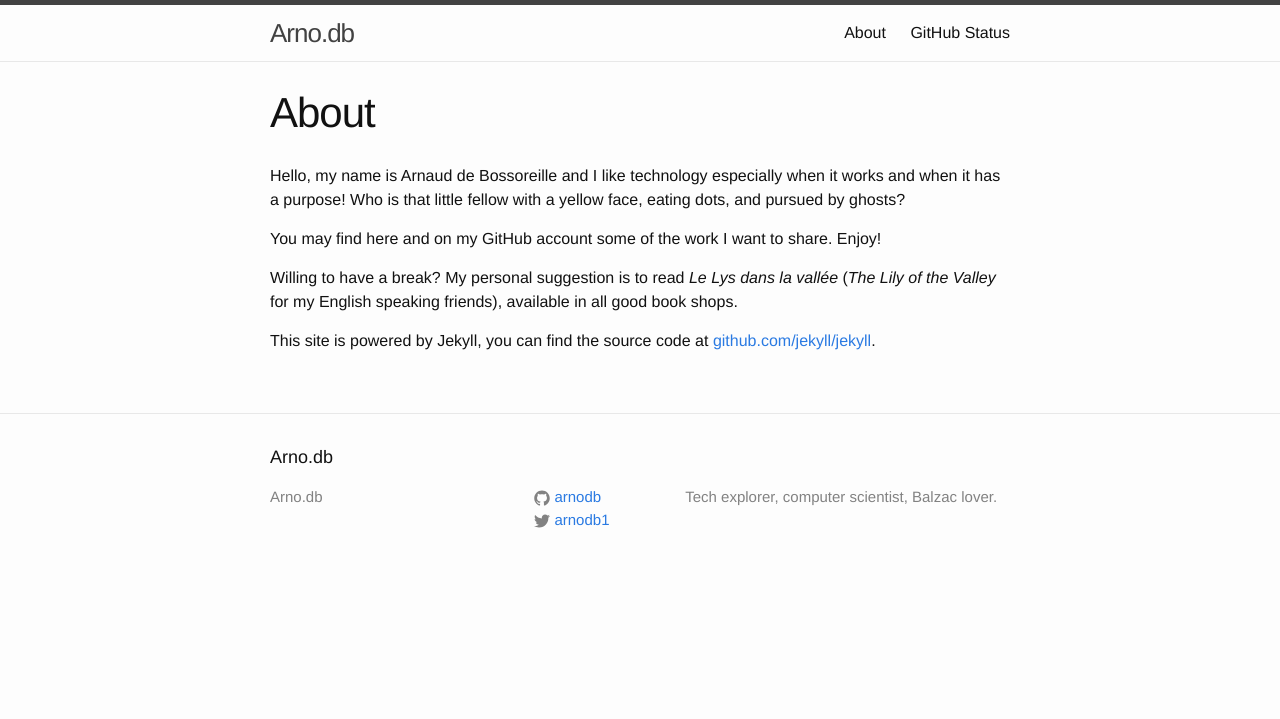
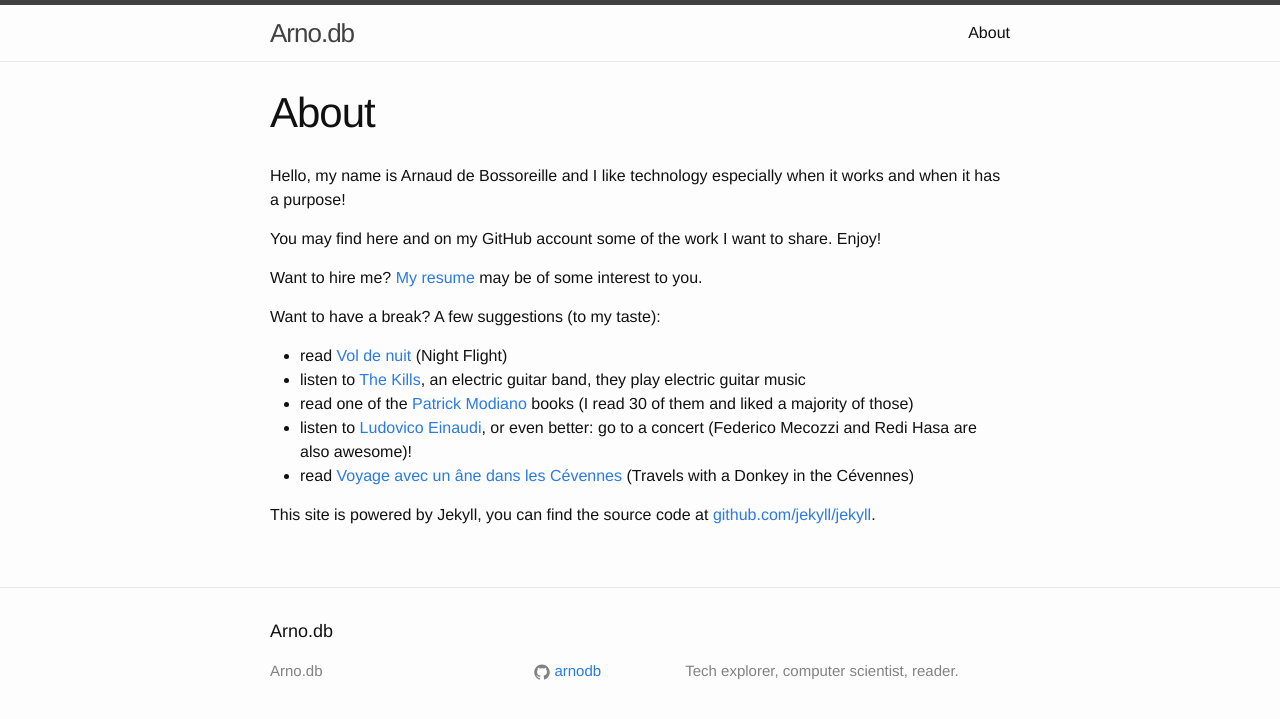
Before and after one commit to arnodb/arnodb.github.io, a Jekyll site: the page built from about.md, in a window 1280 px wide. Shown: the top 719 px of the page. Built offline with Jekyll 4.4.1, drawn with Linux system fonts in a browser that asks for light colours.

Commit message:
Update pages

```diff
--- a/_config.yml
+++ b/_config.yml
@@ -2,9 +2,8 @@
 title: Arno.db
 email:
 description:
-  Tech explorer, computer scientist, Balzac lover.
+  Tech explorer, computer scientist, reader.
 url: "http://arnodb.github.io"
-twitter_username: arnodb1
 github_username:  arnodb
 
 # Build settings
--- a/_data/github_arnodb.yml
+++ /dev/null
@@ -1,6 +0,0 @@
-- owner:
-    login: arnodb
-  name: web-renderer
-  full_name: arnodb/web-renderer
-  branches:
-    - name: master
--- a/_posts/2015-10-23-github-status-in-jekyll.markdown
+++ b/_posts/2015-10-23-github-status-in-jekyll.markdown
@@ -1,6 +1,7 @@
 ---
 layout: post
 title: GitHub status in Jekyll
+published: false
 ---
 
 GitHub continuous integration status of multiple repositories in a single Jekyll page.
--- a/about.md
+++ b/about.md
@@ -6,12 +6,19 @@ nav_order: 100
 ---
 
 Hello, my name is Arnaud de Bossoreille and I like technology especially when it works and when it
-has a purpose! Who is that little fellow with a yellow face, eating dots, and pursued by ghosts?
+has a purpose!
 
 You may find here and on my GitHub account some of the work I want to share. Enjoy!
 
-Willing to have a break? My personal suggestion is to read *Le Lys dans la vallée* (*The Lily of the
-Valley* for my English speaking friends), available in all good book shops.
+Want to hire me? [My resume](/resume) may be of some interest to you.
+
+Want to have a break? A few suggestions (to my taste):
+
+* read [Vol de nuit](https://fr.wikipedia.org/wiki/Vol_de_nuit) (Night Flight)
+* listen to [The Kills](https://thekills.tv/), an electric guitar band, they play electric guitar music
+* read one of the [Patrick Modiano](https://fr.wikipedia.org/wiki/Patrick_Modiano) books (I read 30 of them and liked a majority of those)
+* listen to [Ludovico Einaudi](https://en.wikipedia.org/wiki/Ludovico_Einaudi), or even better: go to a concert (Federico Mecozzi and Redi Hasa are also awesome)!
+* read [Voyage avec un âne dans les Cévennes](https://fr.wikipedia.org/wiki/Voyage_avec_un_%C3%A2ne_dans_les_C%C3%A9vennes) (Travels with a Donkey in the Cévennes)
 
 This site is powered by Jekyll, you can find the source code at
 [github.com/jekyll/jekyll](https://github.com/jekyll/jekyll).
```
Also changed, not shown: _data/github_DSpace.yml (deleted, +0 -7 lines), _data/github_idmgroup.yml (deleted, +0 -18 lines), github/index.md (deleted, +0 -10 lines).
